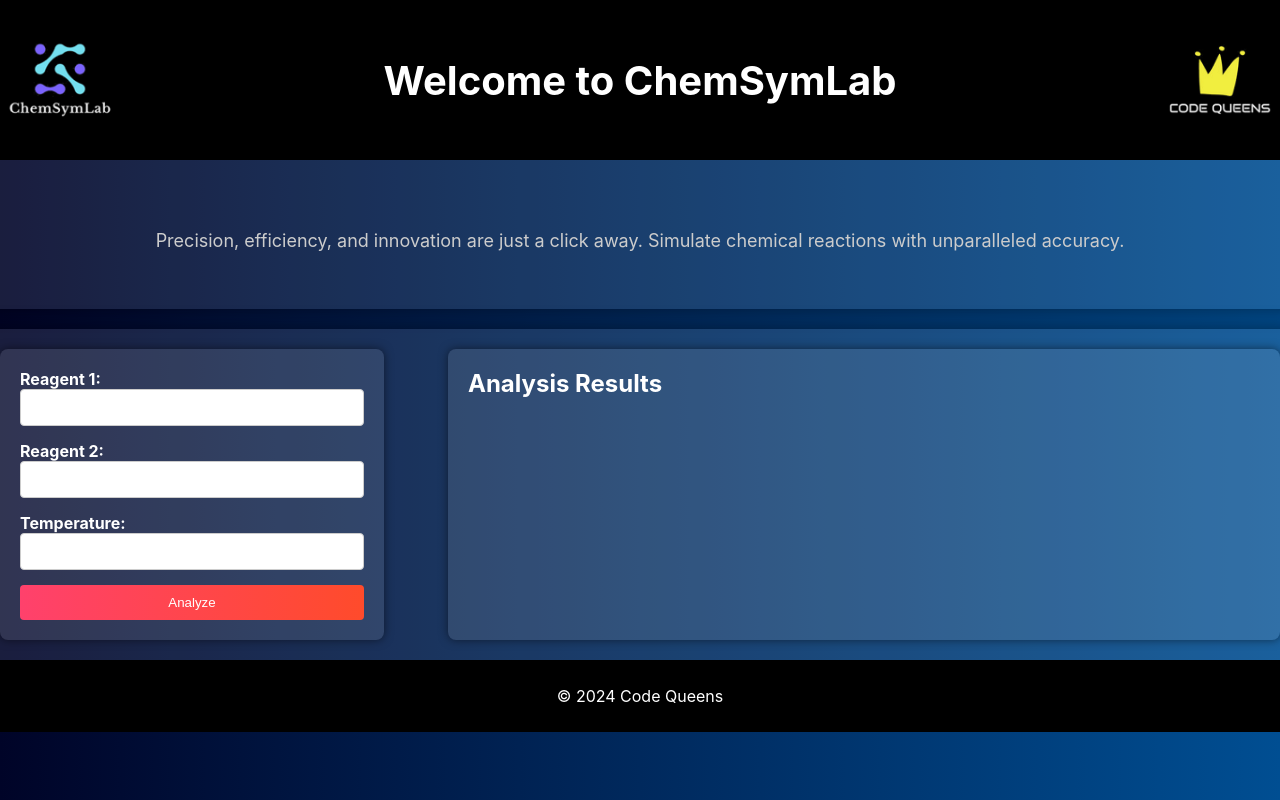
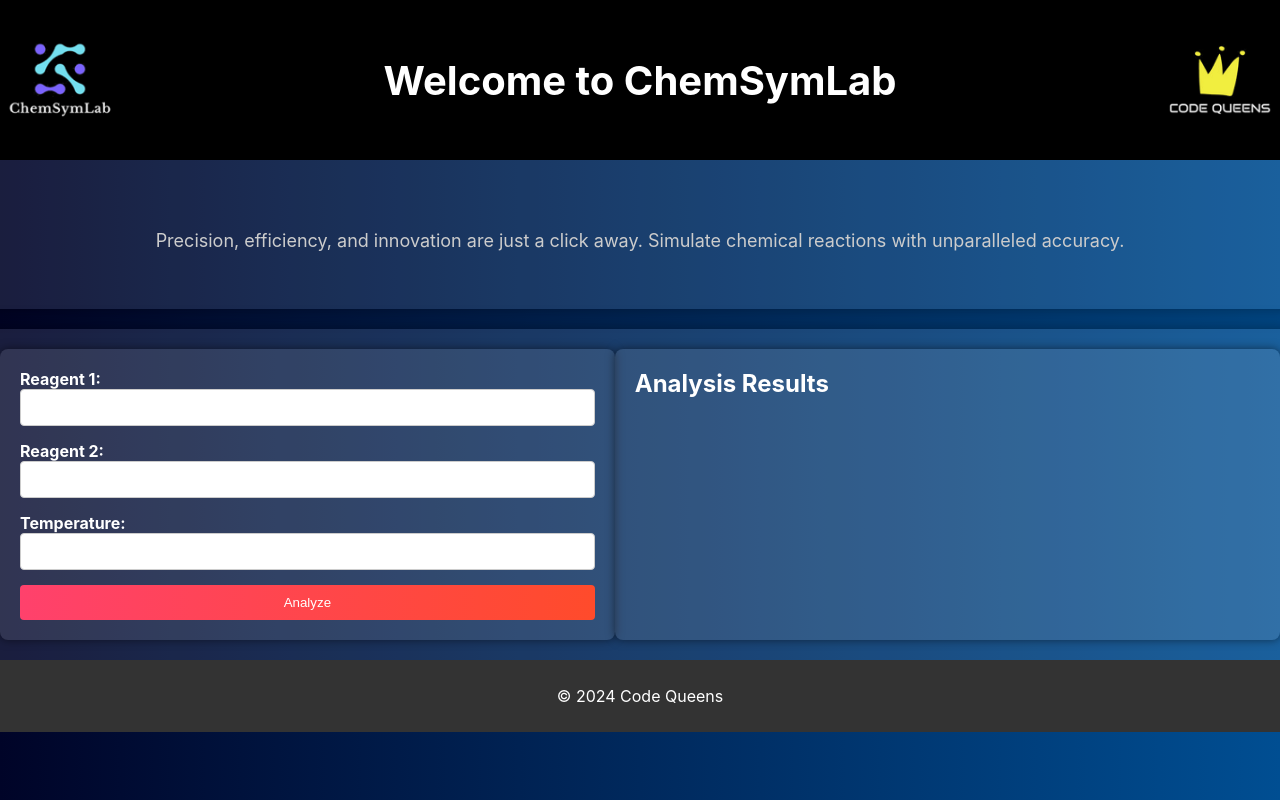
Before and after one commit to paulaoak/hackathon, a FastAPI app: page / in a window 1280 px wide. Run offline with FastAPI, Linux system fonts and the light colour scheme.

Commit message:
Update styles.css

```diff
--- a/static/styles.css
+++ b/static/styles.css
@@ -59,7 +59,7 @@ header {
 
 .main-container {
     display: flex;
-    justify-content: space-between;
+    justify-content: center;
     width: 100%;
     max-width: 1600px;
     margin-top: 20px;
@@ -74,7 +74,7 @@ header {
     padding: 20px;
     border-radius: 8px;
     box-shadow: 0 0 10px rgba(0, 0, 0, 0.5);
-    width: 30%; /* Smaller width */
+    width: 60%; /* Smaller width */
     box-sizing: border-box;
 }
 
@@ -141,7 +141,7 @@ button:hover {
 }
 
 footer {
-    background-color: rgba(0,0,0,255);
+    background-color: #333;
     color: white;
     text-align: center;
     padding: 10px 0;
@@ -161,3 +161,13 @@ footer {
 h1 {
     font-size: 40px;
   }
+
+
+
+
+.loading {
+    display: none;
+    font-size: 24px;
+    text-align: center;
+    margin-top: 20px;
+}
```
